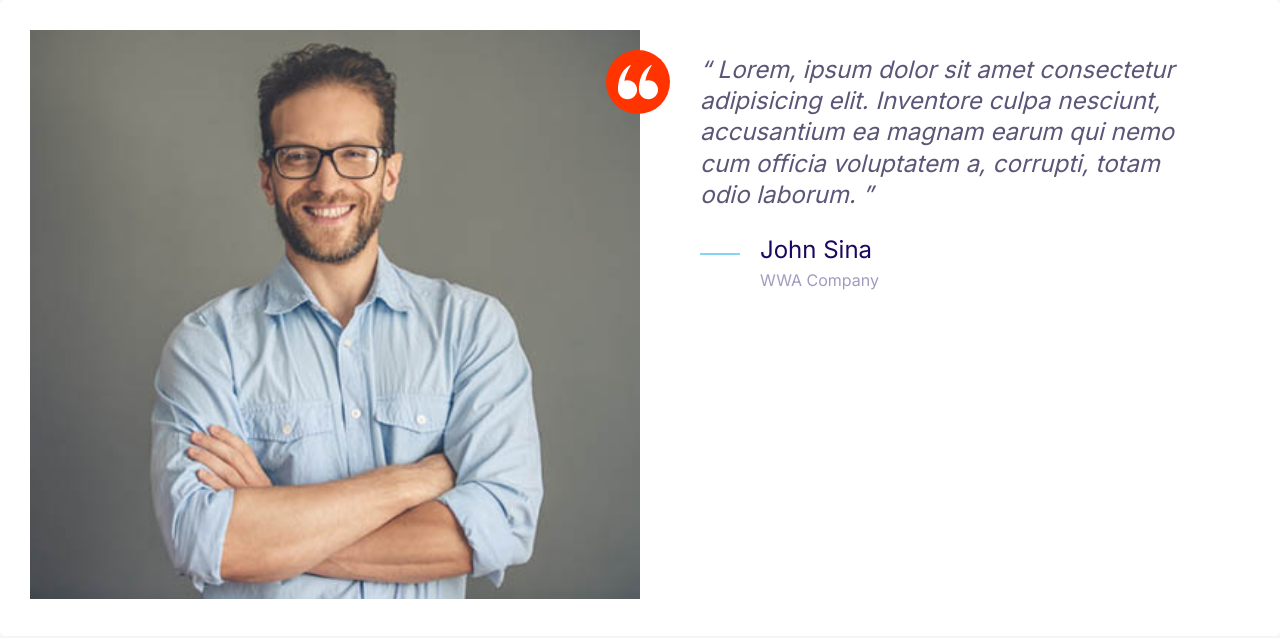
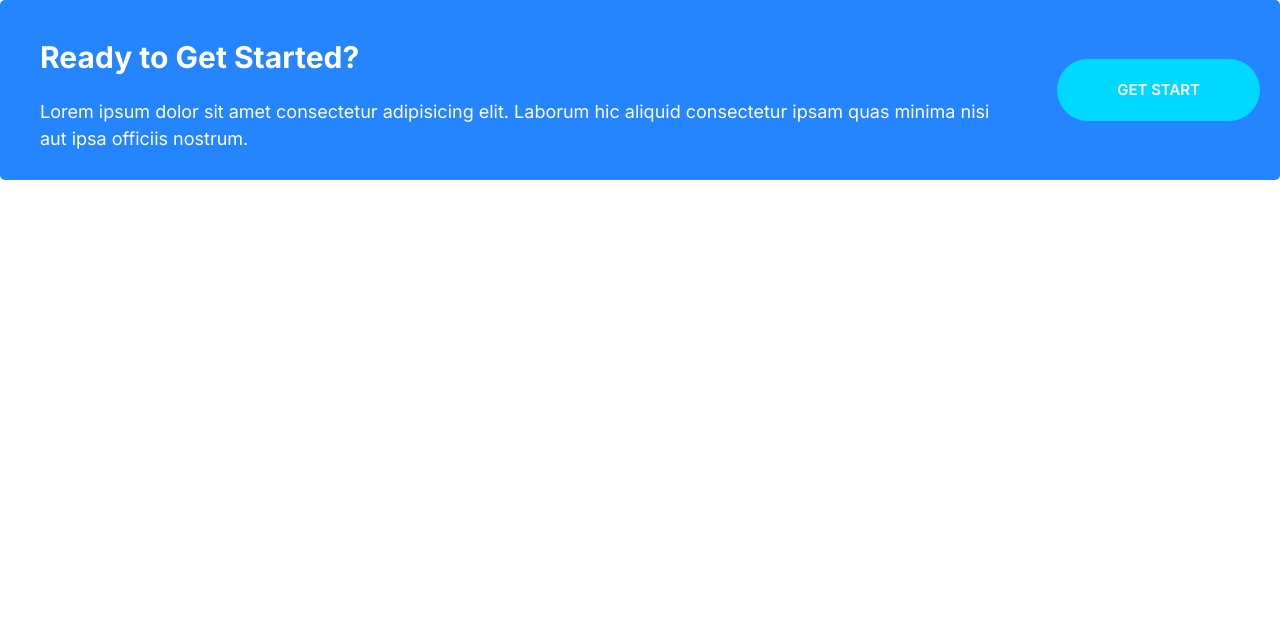
Before and after one commit to syataheri/HostService, a plain HTML site: page index.html in a window 1280 px wide. Drawn offline with Linux system fonts and the light colour scheme.

Commit message:
creat callout.

```diff
--- a/css/styles.css
+++ b/css/styles.css
@@ -223,6 +223,10 @@ a {
   background: #fd4516;
 }
 
+.btn--stretch {
+  padding-left: 6rem;
+  padding-right: 6rem;
+}
 .btn--block {
   width: 100%;
   display: inline-block;
@@ -474,3 +478,43 @@ a {
     margin-left: 6rem;
   }
 }
+
+/* Callouts */
+
+.callout {
+  border-radius: 5px;
+}
+
+.callout--primary {
+  background: var(--color-primary);
+  color: #fff;
+}
+.callout__header {
+  color: inherit;
+  font-size: 3rem;
+  margin-bottom: 1rem;
+}
+
+.callout__body {
+  text-align: center;
+  margin: 1rem 4rem;
+}
+
+.callout .btn {
+  justify-self: center;
+  align-self: center;
+}
+
+@media screen and (min-width: 768px) {
+  .callout .grid--coll2 {
+    grid-template-columns: 1fr auto;
+  }
+
+  .callout .btn {
+    justify-self: start;
+    margin: 0 2rem;
+  }
+  .callout__body {
+    text-align: left;
+  }
+}
--- a/index.html
+++ b/index.html
@@ -15,36 +15,17 @@
     <title>CloudService</title>
   </head>
   <body>
-    <div class="card testimonail">
+    <div class="callout callout--primary">
       <div class="grid grid--coll2">
-        <div class="testimonail__image-container">
-          <img
-            class="testimonail__image"
-            src="/images/testimonial.jpg"
-            alt="A happy, smiling customer."
-          />
-          <div class="icon-container testimonail__icon icon-container--accent">
-            <svg class="icon icon--accent">
-              <use xlink:href="images/sprite.svg#quotes"></use>
-            </svg>
-          </div>
+        <div class="callout__body">
+          <h2 class="callout__header">Ready to Get Started?</h2>
+          <p class="callout__text">
+            Lorem ipsum dolor sit amet consectetur adipisicing elit. Laborum hic
+            aliquid consectetur ipsam quas minima nisi aut ipsa officiis
+            nostrum.
+          </p>
         </div>
-        <blockquote class="quote">
-          <p class="quote__body">
-            Lorem, ipsum dolor sit amet consectetur adipisicing elit. Inventore
-            culpa nesciunt, accusantium ea magnam earum qui nemo cum officia
-            voluptatem a, corrupti, totam odio laborum.
-          </p>
-          <div class="media">
-            <svg class="icon icon--primary quote__line">
-              <use xlink:href="images/sprite.svg#line"></use>
-            </svg>
-            <div class="media__body">
-              <h3 class="media__header quote__author">John Sina</h3>
-              <p class="quote__autor-company">WWA Company</p>
-            </div>
-          </div>
-        </blockquote>
+        <a href="#" class="btn btn--secondary btn--stretch">get start</a>
       </div>
     </div>
   </body>
```
Also changed, not shown: component/callout.html (added, +12 -0 lines).
